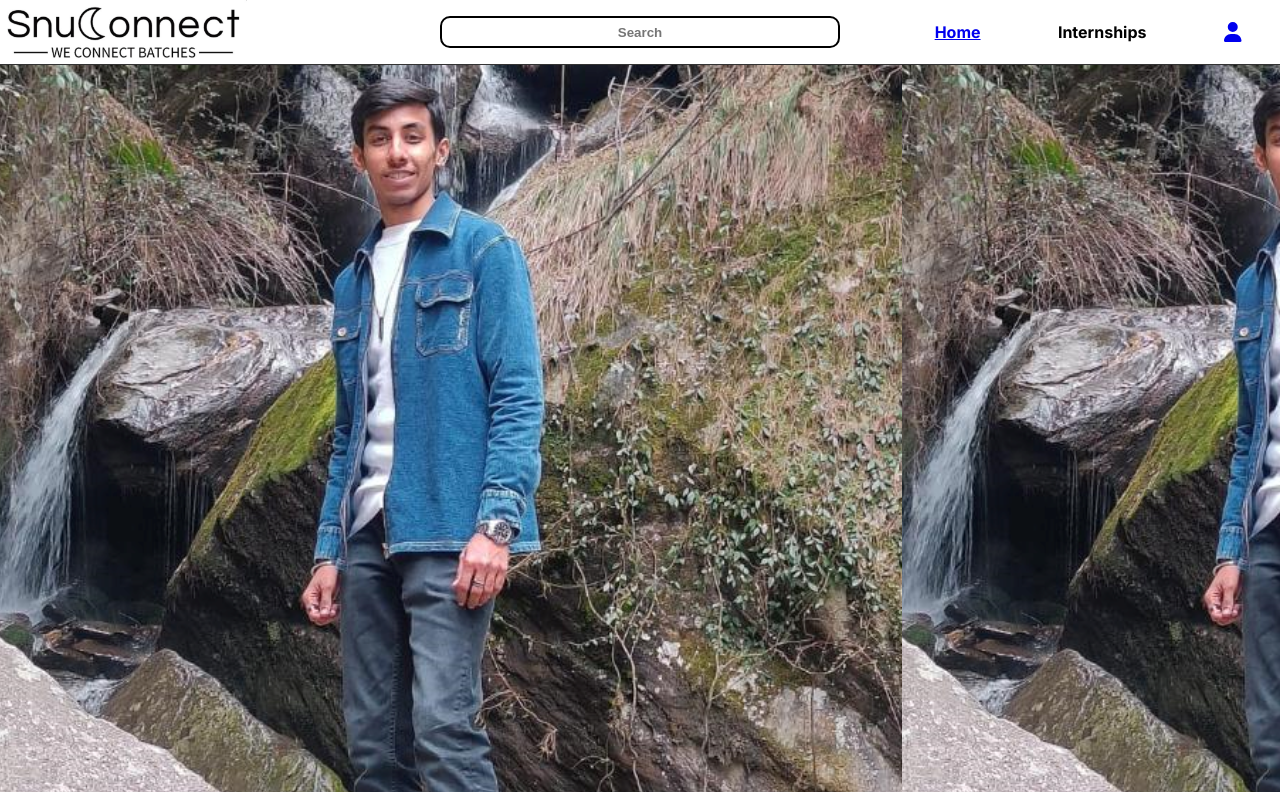
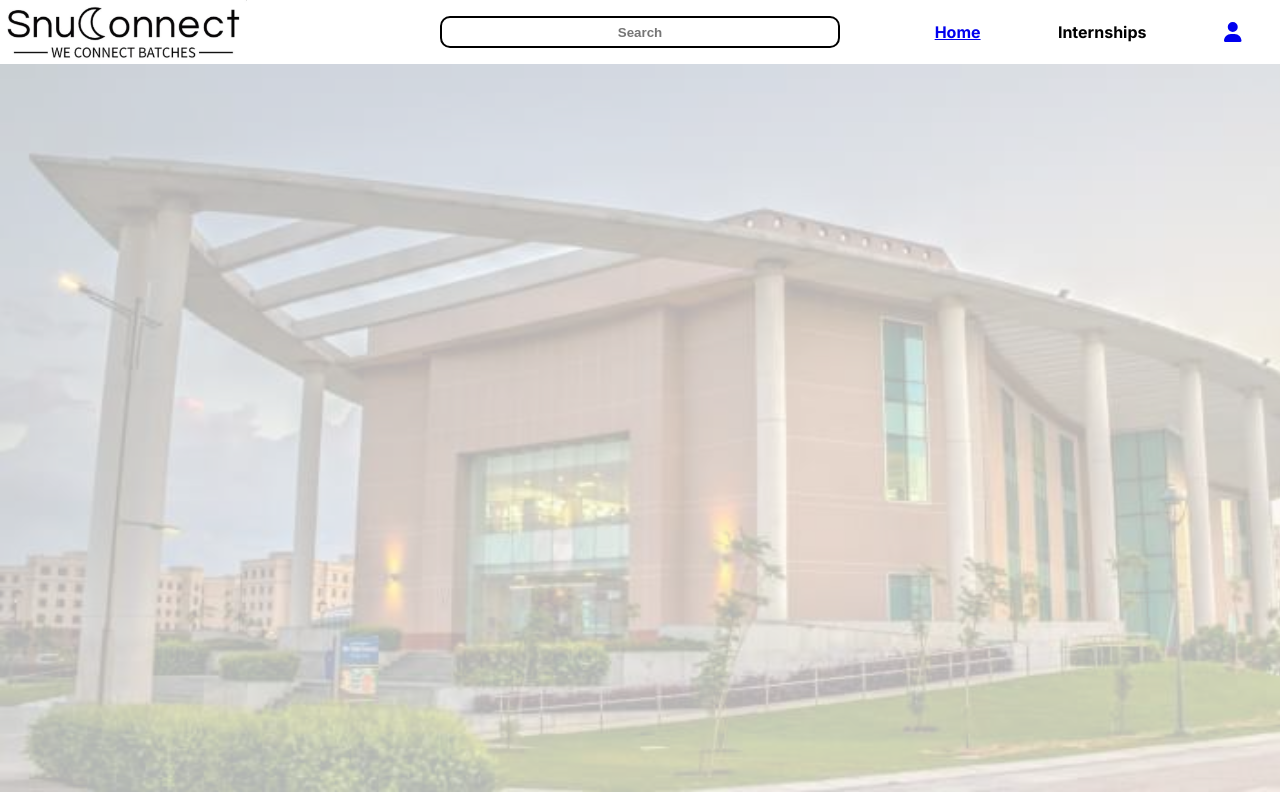
Before and after one commit to AviralChawla20/SNU_CONNECT-MAIN-, a Next.js app: page /main in a window 1280 px wide. Built offline with nearby package versions, Linux system fonts and the light colour scheme.

Commit message:
Update page.module.css: change background image, add background repeat, size, color and blend mode
* Change background image URL to "/loginImage.png"
* Add background-repeat: no-repeat
* Add background-

```diff
--- a/src/app/main/page.module.css
+++ b/src/app/main/page.module.css
@@ -54,5 +54,9 @@
 .content {
   height: 91vh;
   width: 100%;
-  background-image: url("/pratham.png");
+  background-image: url("/loginImage.png");
+  background-repeat: no-repeat;
+  background-size: cover;
+  background-color: rgb(255, 255, 255, 0.7);
+  background-blend-mode: lighten;
 }
```
